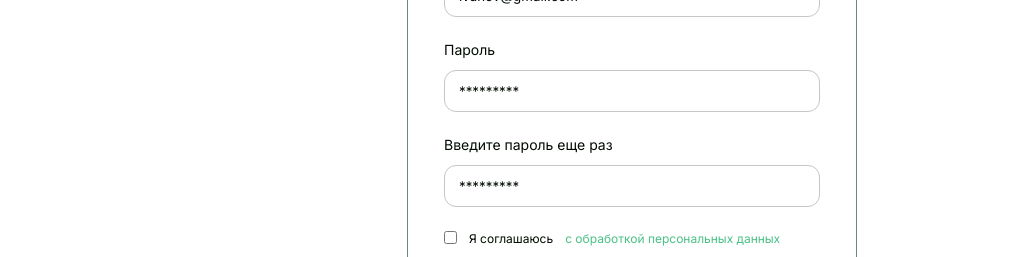
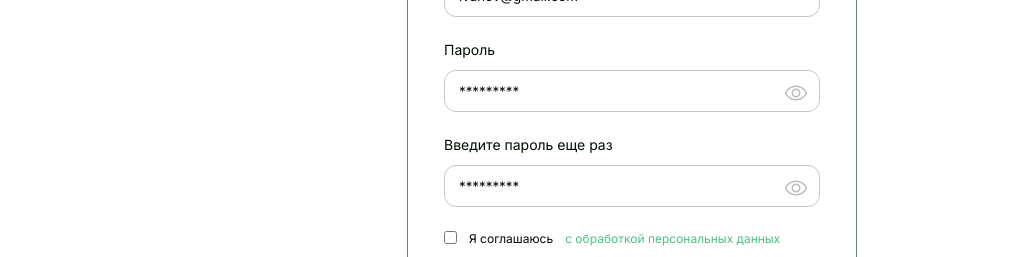
Before and after one commit to blindstttealer/frontend, a Next.js app: page /registration in a window 1280 px wide. Shown: the part 392-649 px from the top of the page, without its empty margins (8-1019 px from the left). Built offline with nearby package versions, Linux system fonts and the light colour scheme; no server answers.

Commit message:
fix: autocomplete forms

```diff
--- a/src/components/forms/LoginForm.tsx
+++ b/src/components/forms/LoginForm.tsx
@@ -53,6 +53,7 @@ const LoginForm: FC = () => {
             register={register}
             name="email"
             type="text"
+            autocomplete='email'
             placeholder="ivanov@gmail.com"
             touchedFields={touchedFields}
             options={{
@@ -75,7 +76,8 @@ const LoginForm: FC = () => {
           <Input
             register={register}
             name="password"
-            type="current-password"
+            type="password"
+            autocomplete='current-password'
             placeholder="*********"
             touchedFields={touchedFields}
             options={{
--- a/src/components/forms/RegisterForm.tsx
+++ b/src/components/forms/RegisterForm.tsx
@@ -62,6 +62,7 @@ const RegisterForm: FC = () => {
               touchedFields={touchedFields}
               name="email"
               type="text"
+              autocomplete='email'
               placeholder="ivanov@gmail.com"
               options={{
                 required: 'Обязательное поле',
@@ -85,7 +86,8 @@ const RegisterForm: FC = () => {
             <Input
               register={register}
               name="password"
-              type="new-password"
+              type="password"
+              autocomplete='new-password'
               placeholder="*********"
               options={{
                 required: 'Обязательное поле',
@@ -121,7 +123,8 @@ const RegisterForm: FC = () => {
             <Input
               register={register}
               name="repeat_password"
-              type="new-password"
+              type="password"
+              autocomplete='new-password'
               placeholder="*********"
               options={{
                 required: 'Обязательное поле',
--- a/src/components/ui/Input/Input.tsx
+++ b/src/components/ui/Input/Input.tsx
@@ -18,6 +18,7 @@ interface InputProps {
 	>
 	options?: RegisterOptions<FieldValues>
 	register: UseFormRegister<FieldValues>
+	autocomplete?: string
 }
 
 const Input: FC<InputProps> = ({
@@ -29,6 +30,7 @@ const Input: FC<InputProps> = ({
 	touchedFields,
 	register,
 	options,
+	autocomplete,
 	...rest
 }) => {
 	// console.log("error", error, "touchedFields", touchedFields)
@@ -55,6 +57,7 @@ const Input: FC<InputProps> = ({
 					type={isPassword ? typeInput : type}
 					{...optionsForm}
 					{...rest}
+					autoComplete={autocomplete}
 					className={cn(styles.input, {
 						[styles.borderError]: error !== undefined,
 					})}
```
